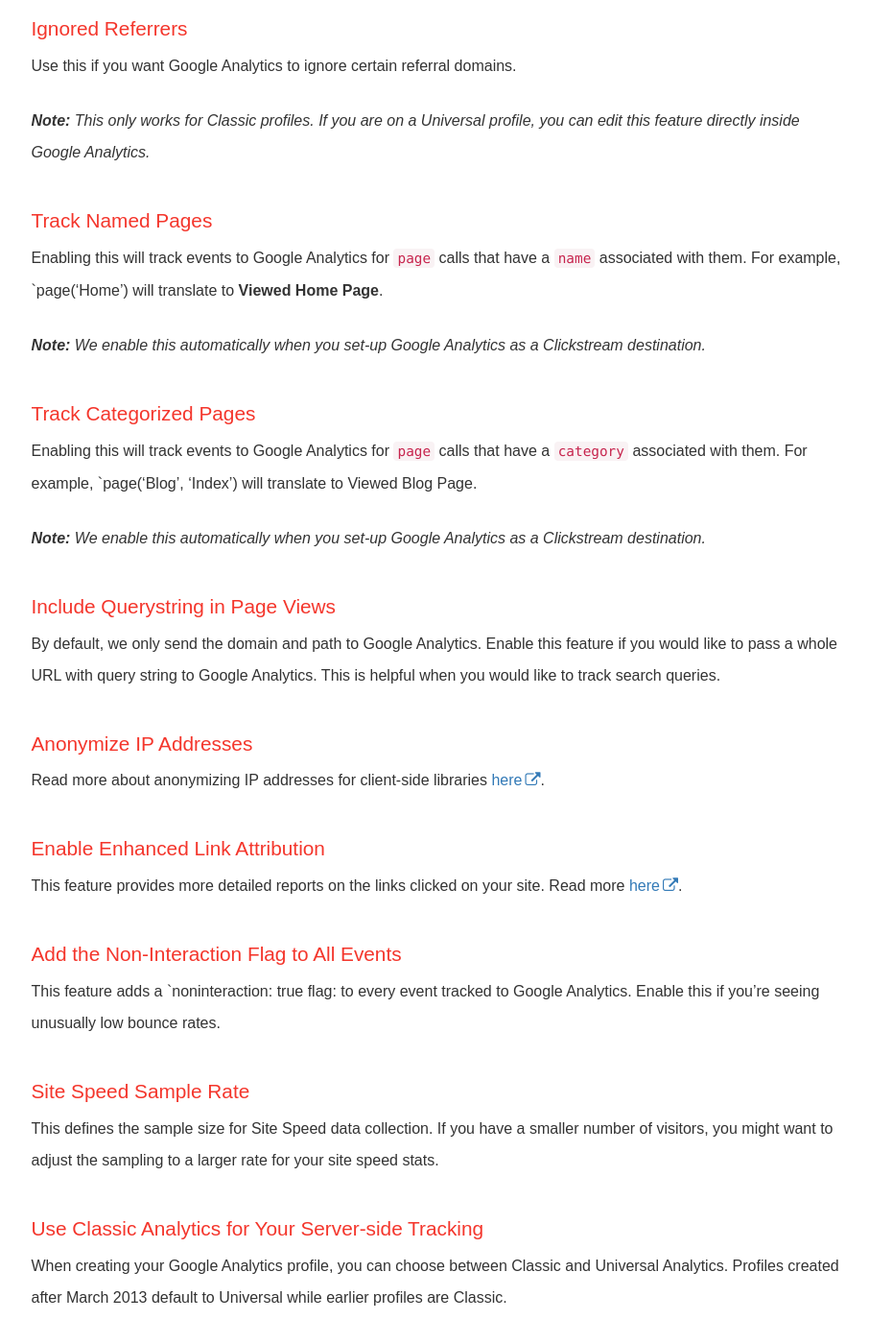
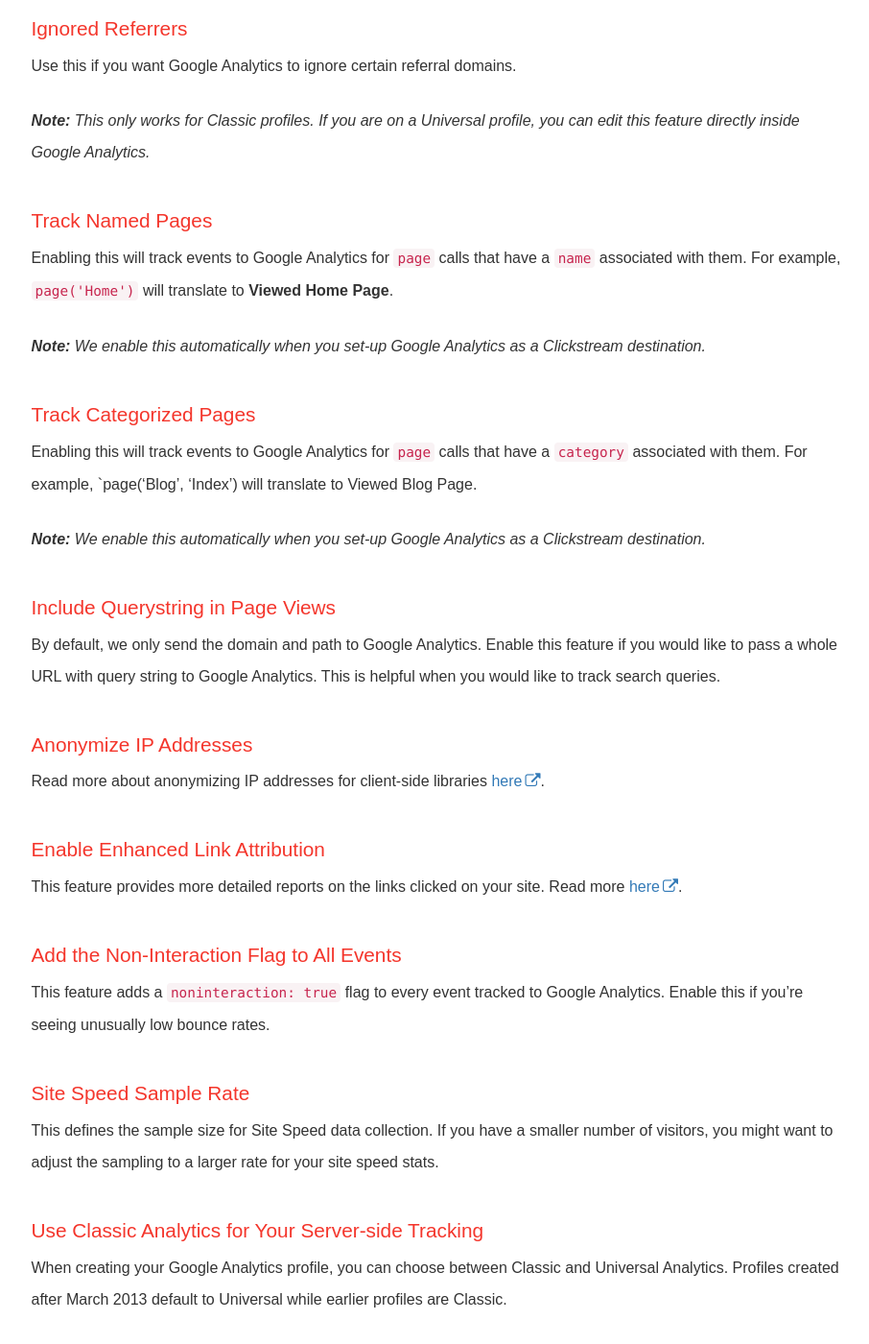
Before and after one commit to petedejoy/documentation, a Jekyll site: the page built from v2/clickstream/destinations/google-analytics.md, in a window 1280 px wide and 1400 px high, scrolled down 4772 px. Shown: the whole window at 96% size, without its empty margins (330-1236 px from the left). Built offline with Jekyll 4.4.1, drawn with Linux system fonts in a browser that asks for light colours; nearby versions of some CDN libraries; some web fonts are replaced; comment, search, counter and statistics services are not loaded.

Commit message:
Fixed formatting in clickstream/destinations/google-analytics

```diff
--- a/v2/clickstream/destinations/google-analytics.md
+++ b/v2/clickstream/destinations/google-analytics.md
@@ -94,7 +94,7 @@ Use this if you want Google Analytics to ignore certain referral domains.
 ***Note:** This only works for Classic profiles. If you are on a Universal profile, you can edit this feature directly inside Google Analytics.*
 
 ### Track Named Pages
-Enabling this will track events to Google Analytics for `page` calls that have a `name` associated with them. For example, `page('Home') will translate to **Viewed Home Page**.
+Enabling this will track events to Google Analytics for `page` calls that have a `name` associated with them. For example, `page('Home')` will translate to **Viewed Home Page**.
 
 ***Note:** We enable this automatically when you set-up Google Analytics as a Clickstream destination.*
 
@@ -113,7 +113,7 @@ Read more about anonymizing IP addresses for client-side libraries [here](https:
 This feature provides more detailed reports on the links clicked on your site. Read more [here](https://support.google.com/analytics/answer/6047802?hl=en&visit_id=1-636437616467963863-2922769516&rd=1).
 
 ### Add the Non-Interaction Flag to All Events
-This feature adds a `noninteraction: true flag: to every event tracked to Google Analytics. Enable this if you're seeing unusually low bounce rates.
+This feature adds a `noninteraction: true` flag to every event tracked to Google Analytics. Enable this if you're seeing unusually low bounce rates.
 
 ### Site Speed Sample Rate
 This defines the sample size for Site Speed data collection. If you have a smaller number of visitors, you might want to adjust the sampling to a larger rate for your site speed stats.
```
